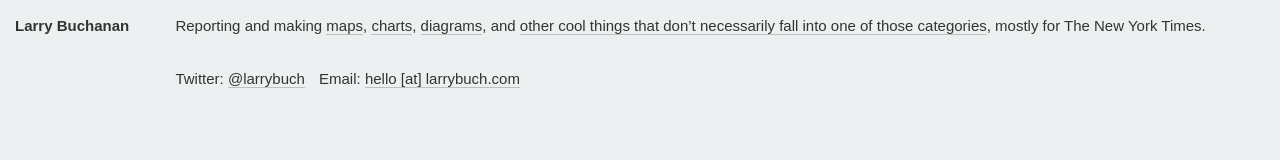
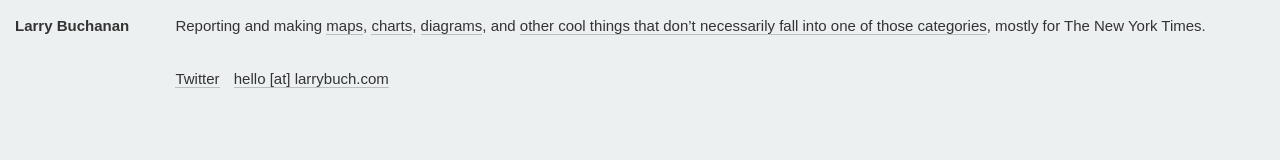
Before and after one commit to larrybuch/larrybuch.github.io, a plain HTML site: page index.html in a window 1280 px wide. Drawn offline with Linux system fonts and the light colour scheme; no server answers.

Commit message:
simplified top

```diff
--- a/index.html
+++ b/index.html
@@ -17,8 +17,8 @@
         Reporting and making <a href="#maps">maps</a>, <a href="#charts">charts</a>, <a href="#diagrams">diagrams</a>, and <a href="#other-cool-stuff">other cool things that don&#8217;t necessarily fall into one of those categories</a>, mostly for The New York Times.
       </div>
       <div class="row">
-        <span>Twitter: <a href="http://twitter.com/larrybuch" target="_blank">@larrybuch</a></span>
-        <span>Email: <a href="mailto:hello@larrybuch.com">hello [at] larrybuch.com</a></span>
+        <span><a href="http://twitter.com/larrybuch" target="_blank">Twitter</a></span>
+        <span><a href="mailto:hello@larrybuch.com">hello [at] larrybuch.com</a></span>
       </div>
     </div>
   </section>
```
